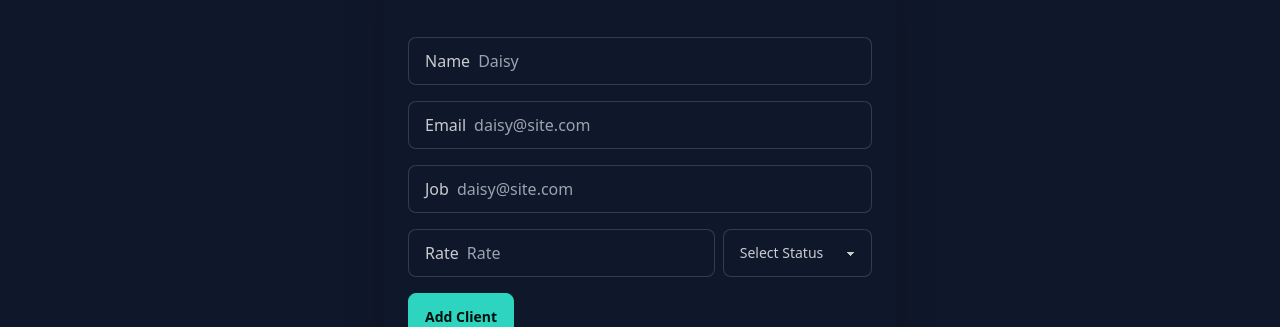
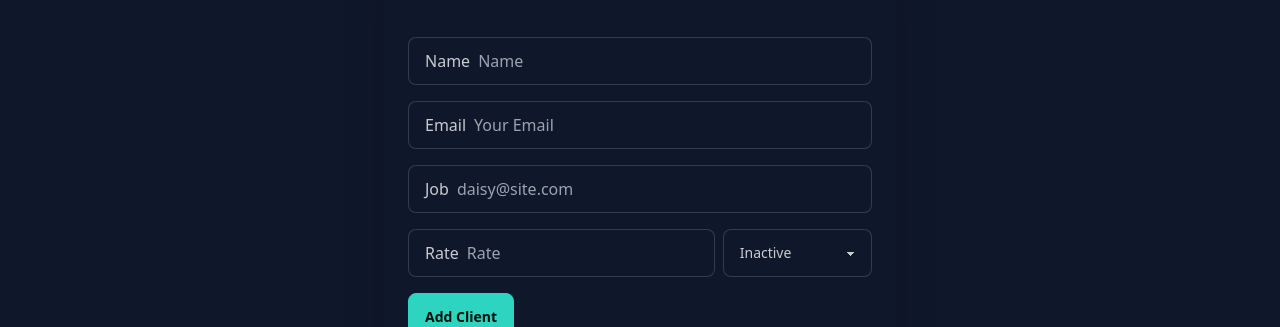
Before and after one commit to Saidur289/mini-project-with-postgresql, a React (Vite) app in the folder crud frontend/: page / in a window 1280 px wide. Both pictures are taken after a click on the link "Add Client". Shown: the part 249-576 px from the top of the page. Built offline with nearby package versions, Linux system fonts and the light colour scheme.

Commit message:
polish my ui and declare state manage state

```diff
--- a/crud frontend/src/components/ModalForm.jsx
+++ b/crud frontend/src/components/ModalForm.jsx
@@ -1,4 +1,19 @@
-const ModalForm = ({ isOpen, mode, onClose, onSubmit }) => {
+import { useState } from "react";
+
+const ModalForm = ({ isOpen, mode, onClose, onSubmits  }) => {
+  const [name, setName] = useState('')
+  const [email, setEmail] = useState('')
+  const [rate, setRate] = useState('')
+  const [status, setStatus] = useState(false)
+  const [job, setJob] = useState('')
+  const handleStatus = (e) => {
+    if(status === 'active'){
+      setStatus(e.target.value)
+    }
+  }
+  const handleSubmit = e => {
+    e.preventDefault()
+  }
   return (
     <>
       <dialog id="my_modal_3" className="modal" open={isOpen}>
@@ -6,23 +21,23 @@ const ModalForm = ({ isOpen, mode, onClose, onSubmit }) => {
           <h1 className="font-bold text-lg py-4">
             {mode === "edit" ? "Edit Client" : "Client Details"}
           </h1>
-          <form method="dialog">
+          <form  onSubmit={handleSubmit} method="dialog">
             {/* if there is a button in form, it will close the modal */}
-            <label className="input input-bordered flex my-4  items-center gap-2">
+            <label className="input input-bordered flex my-4  items-center gap-2" >
               Name
-              <input type="text" className="grow" placeholder="Daisy" />
+              <input value={name} type="text" className="grow" placeholder="Name"  onChange={(e)=> setName(e.target.value)} />
             </label>
             <label className="input input-bordered my-4 flex items-center gap-2">
               Email
-              <input
+              <input value={email}  onChange={(e)=> setEmail(e.target.value)}
                 type="text"
                 className="grow"
-                placeholder="daisy@site.com"
+                placeholder="Your Email"
               />
             </label>
             <label className="input input-bordered flex items-center gap-2 my-4">
               Job
-              <input
+              <input value={job} onChange={(e)=> setJob(e.target.value)}
                 type="text"
                 className="grow"
                 placeholder="daisy@site.com"
@@ -31,9 +46,9 @@ const ModalForm = ({ isOpen, mode, onClose, onSubmit }) => {
             <div className="flex justify-between my-4 items-center gap-2">
               <label className="input input-bordered flex items-center gap-2">
                 Rate
-                <input type="text" className="grow" placeholder="Rate" />
+                <input value={rate} type="text" className="grow" placeholder="Rate" onChange={(e)=> setRate(e.target.value)}/>
               </label>
-              <select className="select select-bordered w-full max-w-xs">
+              <select value={status? 'Active': 'Inactive'} className="select select-bordered w-full max-w-xs" onChange={handleStatus}>
                 <option disabled selected>
                   Select Status
                 </option>
@@ -47,7 +62,7 @@ const ModalForm = ({ isOpen, mode, onClose, onSubmit }) => {
             >
               ✕
             </button>
-            <button className="btn btn-success">
+            <button onClick={onClose} className="btn btn-success">
               {mode === "edit" ? "Save Changes" : "Add Client"}
             </button>
           </form>
```
